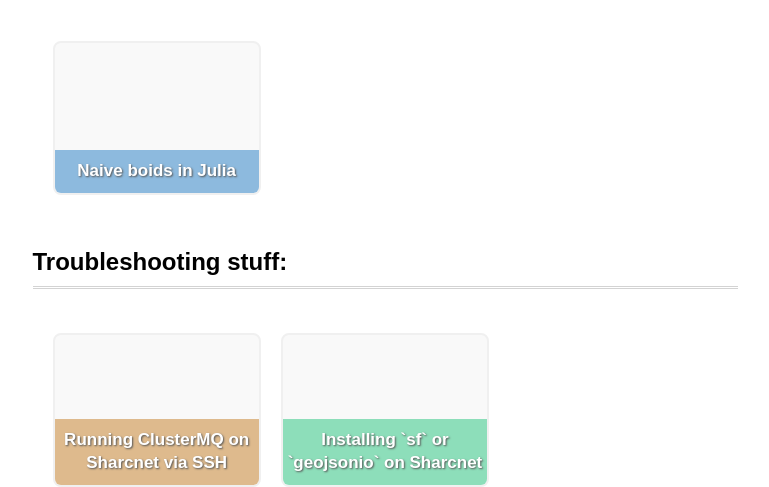
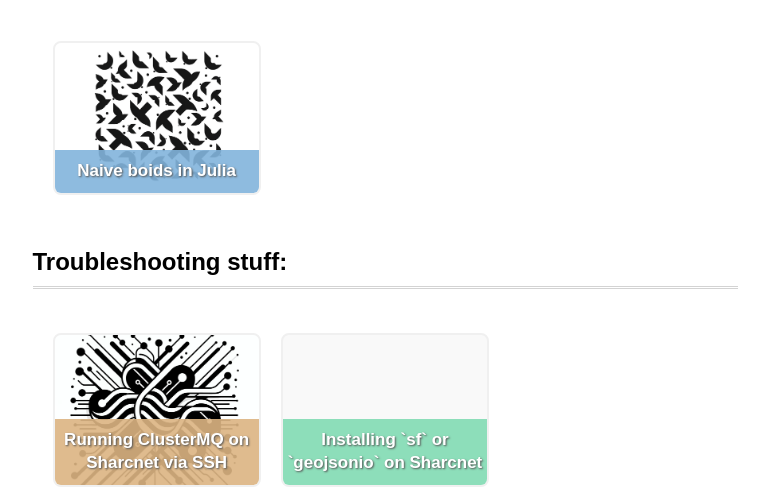
Before and after one commit to JasonPekos/JasonPekos.github.io, a website: page menu1/index.html in a window 1280 px wide. Shown: the part 471-958 px from the top of the page, without its empty margins (255-1024 px from the left). Drawn offline with Linux system fonts and the light colour scheme; a web font is replaced by a local one.

Commit message:
Deploying to gh-pages from  @ f74c014729a18bb42864d5fccdd5c769080e0d00 🚀

```diff
--- a/menu1/index.html
+++ b/menu1/index.html
@@ -59,7 +59,7 @@
 
 <div class="grid-container">
   <div class="grid-item">
-    <div class="grid-image" style="background-image: url('/path/to/your-thumbnail.jpg');"></div>
+    <div class="grid-image" style="background-image: url('/assets/portfolio-thumbnails/boidstemp.png');"></div>
     <div class="grid-title" style="background: rgba(130,180,220,0.9);">Naive boids in Julia</div>
     <a href="/pages/Boids/boids1"></a>
   </div>
@@ -69,7 +69,7 @@
 
 <div class="grid-container">
   <div class="grid-item">
-    <div class="grid-image" style="background-image: url('/path/to/your-thumbnail.jpg');"></div>
+    <div class="grid-image" style="background-image: url('/assets/portfolio-thumbnails/multitemp.png');"></div>
     <div class="grid-title" style="background: rgba(220,180,130,0.9);">Running ClusterMQ on Sharcnet via SSH</div>
     <a href="/pages/scratchpad/cmq_sharc"></a>
   </div>
```
Also changed, not shown: assets/pages/grobnerbasis/code/output/g1.svg, assets/pages/grobnerbasis/code/output/g2.svg, assets/pages/grobnerbasis/code/output/g3.svg, assets/pages/grobnerbasis/code/output/g4.svg, assets/pages/neal/code/output/neal1.svg, assets/pages/neal/code/output/neal1_update.svg, assets/portfolio-thumbnails/boidstemp.png (added), assets/portfolio-thumbnails/multitemp.png (added), 1 other file.
